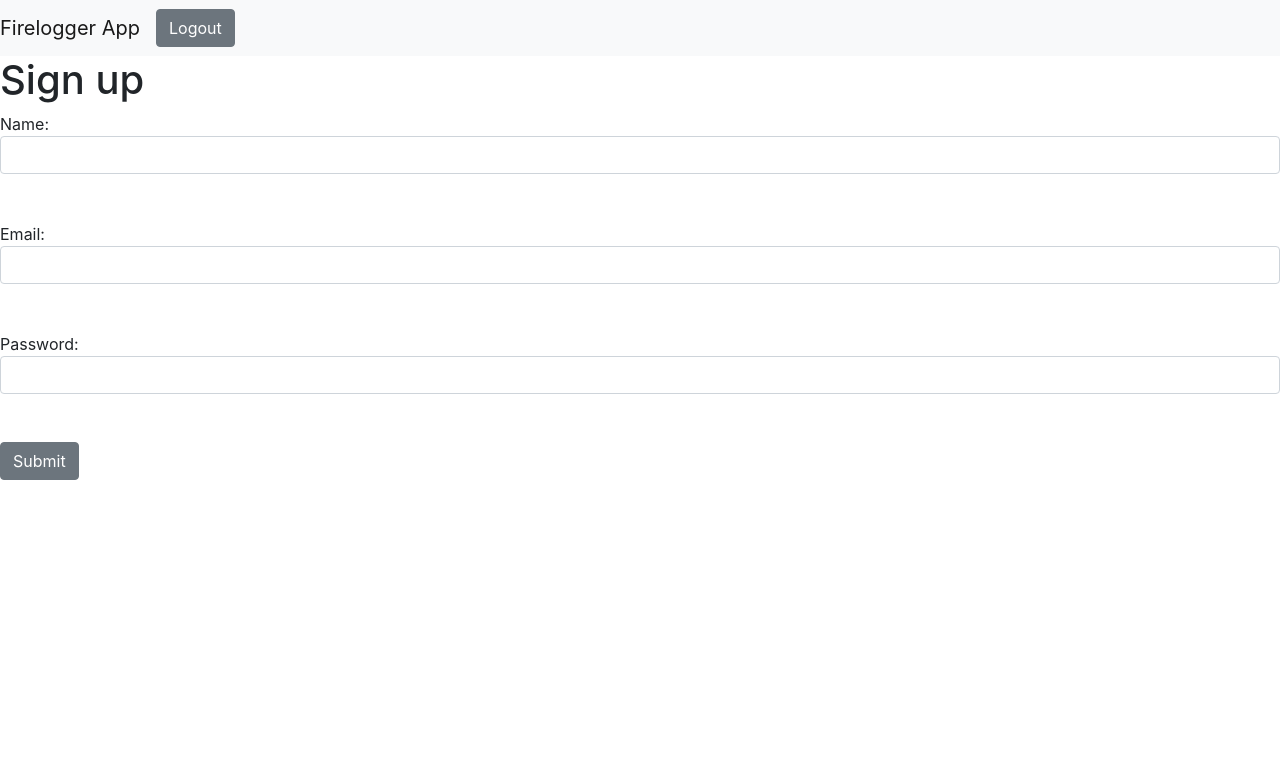
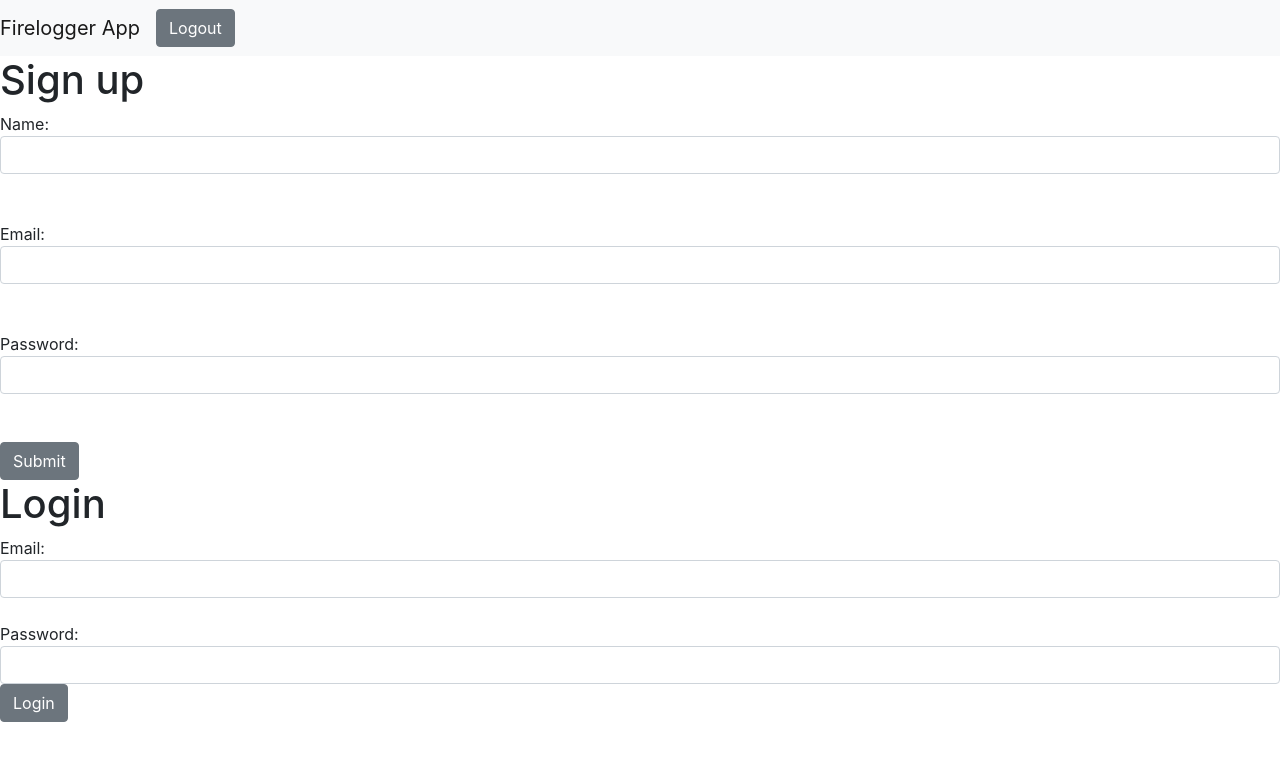
Before and after one commit to jcharfauros/Firelogger-client, a React (Create React App) app: page / in a window 1280 px wide. Shown: the top 760 px of the page. Built offline with nearby package versions, Linux system fonts and the light colour scheme.

Commit message:
undid commented out code for login so login is now displaying alongside sign up and is working

```diff
--- a/src/auth/Auth.jsx
+++ b/src/auth/Auth.jsx
@@ -1,12 +1,12 @@
 import React from "react";
-// import Login from "./Login";
+import Login from "./Login";
 import Signup from "./Signup";
 
 const Auth = (props) => {
   return (
     <div>
       <Signup updateToken={props.updateToken} />
-      {/* <Login updateToken={props.updateToken} />{" "} */}
+      <Login updateToken={props.updateToken} />{" "}
     </div>
   );
 };
```
